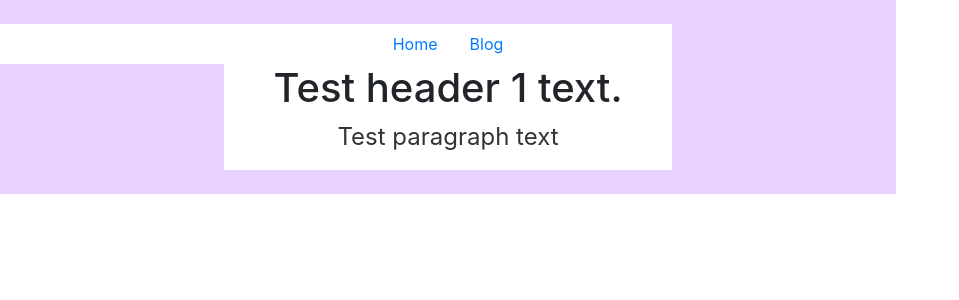
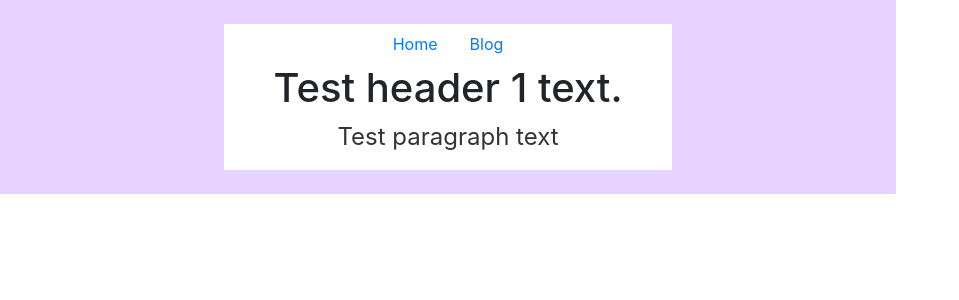
Before and after one commit to emilyripka/nano_NMR, a Jekyll site: the page built from index.html, in a window 1280 px wide. Shown: the top 300 px of the page, without its empty margins (0-959 px from the left). Built offline with Jekyll 4.4.1, drawn with Linux system fonts in a browser that asks for light colours.

Commit message:
round nav bar

```diff
--- a/_layouts/default.html
+++ b/_layouts/default.html
@@ -27,10 +27,10 @@
 	       &nbsp;
  	    </div>
 	 </div>
-         <div class="row col-centered text-center" style='border:none; border-top-left-radius:25%; border-top-right-radius:25%;'>
-	     <div class='col-sm-3'>
+         <div class="row col-centered text-center">
+	     <div class='col-sm-3' style='background:#e8d2ff;'>
 	     </div>
-             <div class="col-md">
+             <div class="col-md" style='border:none; border-top-left-radius:25%; border-top-right-radius:25%;'>
                 <ul class="nav justify-content-center">
                    <li class="nav-item">
                       <a class="nav-link active" href="/nano_NMR/">Home</a>
```
